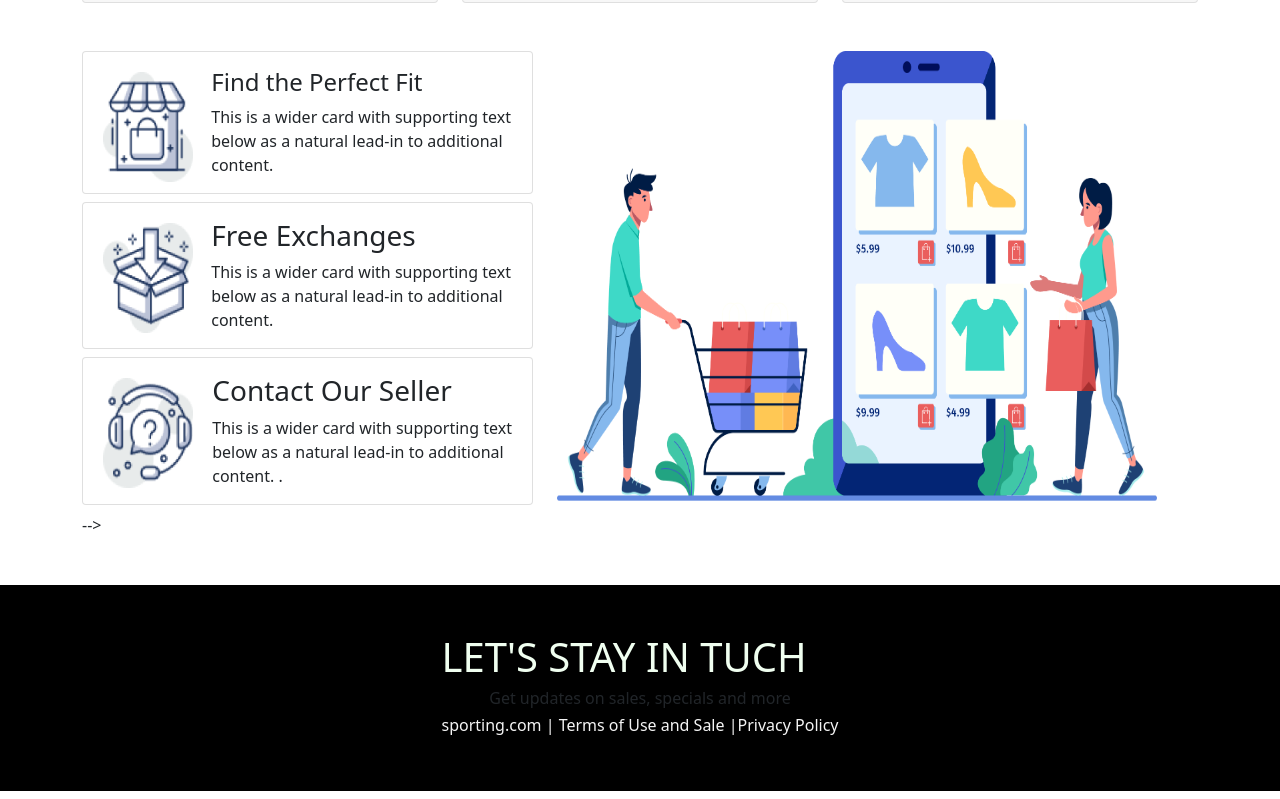
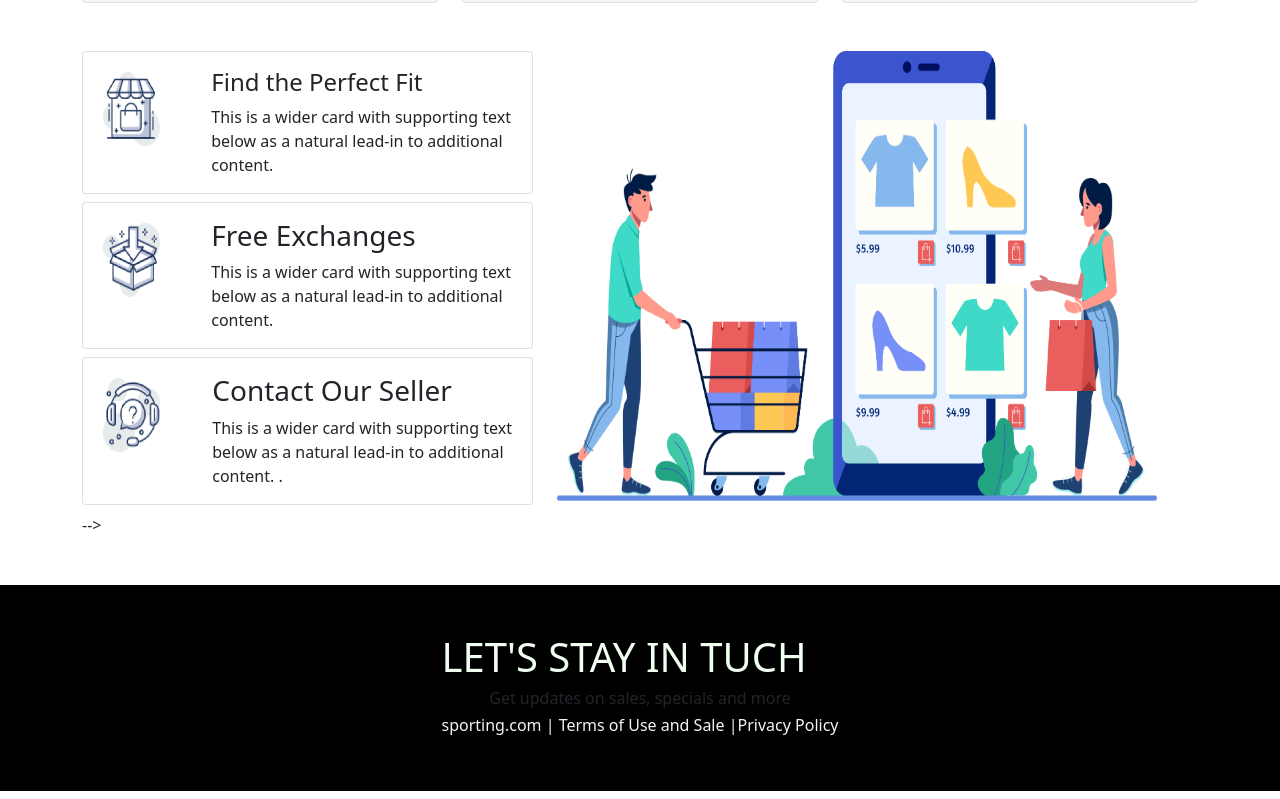
Before and after one commit to knayem/Assignment-2, a plain HTML site: page index.html in a window 1280 px wide. Shown: the part 2180-2979 px from the top of the page. Drawn offline with nearby package versions, Linux system fonts and the light colour scheme; a web font is replaced by a local one.

Commit message:
updating final last

```diff
--- a/index.html
+++ b/index.html
@@ -207,7 +207,7 @@
           <div class="card mb-2" style="max-width: 540px;">
             <div class="row g-0 justify-content-around">
               <div class="col-md-3">
-                <img style="width: 110px;height:130px ;padding-left: 20px;padding-top: 20px; ;" src="icon/image 12.png" alt="...">
+                <img style="width: 77px;height:94px ;padding-left: 20px;padding-top: 20px; ;" src="icon/image 12.png" alt="...">
               </div>
               <div class="col-md-9">
                 <div class="card-body">
@@ -221,7 +221,7 @@
           <div class="card mb-2" style="max-width: 540px ;">
             <div class="row g-0 justify-content-around">
               <div class="col-md-3">
-                <img style="width: 110px;height:130px ;padding-left: 20px;padding-top: 20px; ;" src="icon/image 13.png" alt="...">
+                <img style="width: 77px;height:94px ;padding-left: 20px;padding-top: 20px; ;" src="icon/image 13.png" alt="...">
               </div>
               <div class="col-md-9">
                 <div class="card-body">
@@ -235,7 +235,7 @@
           <div class="card mb-2" style="max-width: 540px "; >
             <div class="row g-1 ">
               <div class="col-md-3">
-                <img style="width: 110px;height:130px ;padding-left: 20px;padding-top: 20px; ;" src="icon/image 14.png" alt="...">
+                <img style="width: 77px;height:94px ;padding-left: 20px;padding-top: 20px; ;" src="icon/image 14.png" alt="...">
               </div>
               <div class="col-md-9">
                 <div class="card-body">
```
